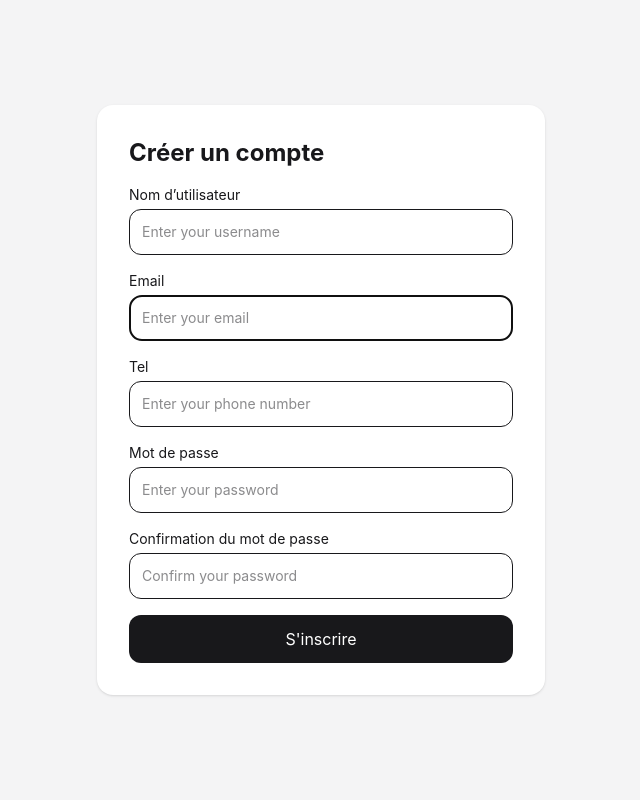
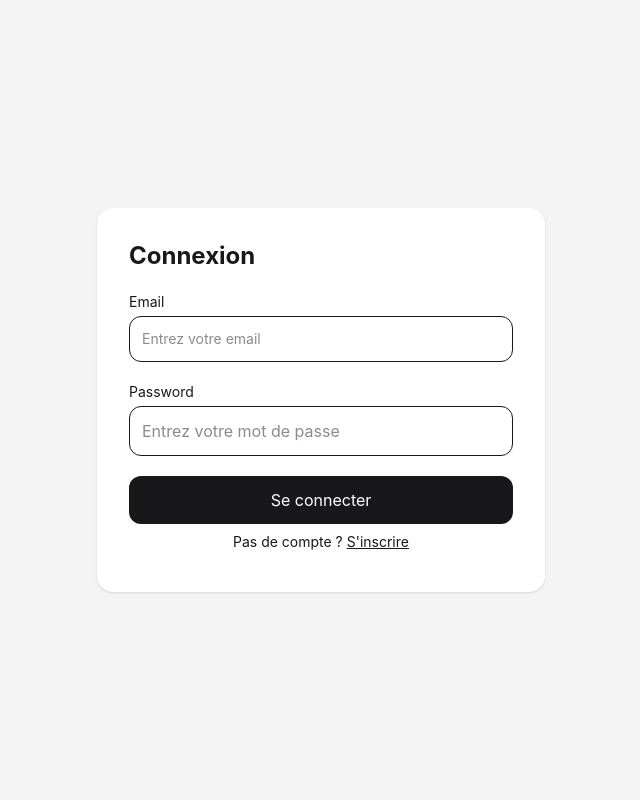
Before and after one commit to Teddere/workflow, a Django app: page /login/ in a window 1280 px wide. Shown: the whole page, without its empty margins (319-959 px from the left). Run offline with Django 5.2, Linux system fonts and the light colour scheme.

Commit message:
login completed

```diff
--- a/apps/account/forms.py
+++ b/apps/account/forms.py
@@ -8,36 +8,60 @@ class RegisterForm(UserCreationForm):
     class Meta:
         model = User
         fields = ('username','email','tel')
-
         widgets = {
             'username': forms.TextInput(
                 attrs={
-                    'class': 'w-full rounded-xl border p-3 text-sm',
-                    'placeholder': 'Enter your username',
-                }
-            ),
+                    'class':'w-full rounded-xl border p-3 text-sm',
+                    'placeholder': 'Entrez votre nom utilisateur',
+                }),
             'email': forms.EmailInput(
                 attrs={
-                    'class': 'w-full rounded-xl border p-3 text-sm',
-                    'placeholder': 'Enter your email',
+                    'class':'w-full rounded-xl border p-3 text-sm',
+                    'placeholder': 'Entrez votre email',
                 }
             ),
             'tel': forms.TextInput(
                 attrs={
                     'type':'tel',
-                    'class': 'w-full rounded-xl border p-3 text-sm',
-                    'placeholder': 'Enter your phone number',
+                    'class':'w-full rounded-xl border p-3 text-sm',
+                    'placeholder': 'Entrez votre numéro de téléphone'
                 }
             )
         }
-
+        labels = {
+            'tel':'Téléphone',
+            'email':'E-mail',
+        }
     def __init__(self, *args, **kwargs):
         super().__init__(*args, **kwargs)
         self.fields['password1'].widget.attrs.update({
-            'class': 'w-full rounded-xl border p-3 text-sm',
-            'placeholder': 'Enter your password',
+            'class':'w-full rounded-xl border p-3 text-sm',
+            'placeholder':'Entrez votre mot de passe'
         })
         self.fields['password2'].widget.attrs.update({
-            'class': 'w-full rounded-xl border p-3 text-sm',
-            'placeholder': 'Confirm your password',
+            'class':'w-full rounded-xl border p-3 text-sm',
+            'placeholder':'Confirmez votre mot de passe'
         })
+
+
+class LoginForm(forms.Form):
+    email = forms.EmailField(
+        widget=forms.EmailInput(
+            attrs={
+                'class': 'w-full rounded-xl border p-3 text-sm',
+                'placeholder': 'Entrez votre email',
+                'autocomplete': 'email'
+            }
+        )
+    )
+
+    password = forms.CharField(
+        widget=forms.PasswordInput(
+            attrs={
+                'class': 'w-full rounded-xl border p-3',
+                'placeholder': 'Entrez votre mot de passe',
+                'autocomplete': 'password',
+            }
+        )
+
+    )
--- a/apps/account/urls.py
+++ b/apps/account/urls.py
@@ -4,5 +4,7 @@ from . import views
 app_name= 'account'
 
 urlpatterns = [
-    path('login/',views.register_view,name='login'),
+    path('register/',views.register_view,name='register'),
+    path('login/',views.login_view,name='login'),
+    path('logout/',views.logout_view,name='logout'),
 ]
--- a/apps/account/views.py
+++ b/apps/account/views.py
@@ -1,8 +1,43 @@
-from django.shortcuts import render
-from .forms import RegisterForm
+from django.shortcuts import render, redirect
+from django.contrib import messages
+from django.contrib.auth import authenticate,login,logout
+from django.views.decorators.http import require_POST
+from .forms import RegisterForm,LoginForm
 
 
 def register_view(request):
-    form = RegisterForm()
 
+    if request.method == 'POST':
+        form = RegisterForm(request.POST)
+
+        if form.is_valid():
+            form.save()
+            return redirect('account:login')
+    else:
+        form = RegisterForm()
     return render(request, 'account/register.html', {'form': form})
+
+def login_view(request):
+    if request.method == 'POST':
+        form = LoginForm(request.POST)
+
+        if form.is_valid():
+            user = authenticate(
+                request,email=form.cleaned_data['email'],
+                password=form.cleaned_data['password']
+            )
+            if user is not None:
+                login(request, user)
+                return redirect('dashboard:home')
+            messages.error(request, 'E-mail ou mot de passe incorrect !')
+        else:
+            messages.error(request, 'Veuillez entrer un email et un mot de passe !')
+
+    else:
+        form = LoginForm()
+    return render(request, 'account/login.html', {'form': form})
+
+@require_POST
+def logout_view(request):
+    logout(request)
+    return redirect('account:login')
--- a/apps/dashboard/urls.py
+++ b/apps/dashboard/urls.py
@@ -4,5 +4,5 @@ from . import views
 app_name= 'dashboard'
 
 urlpatterns = [
-    path('',views.home,name='name'),
+    path('',views.home,name='home'),
 ]
--- a/static/css/styles.css
+++ b/static/css/styles.css
@@ -250,11 +262,17 @@
   .mx-auto {
     margin-inline: auto;
   }
+  .my-2 {
+    margin-block: calc(var(--spacing) * 2);
+  }
   .my-3 {
     margin-block: calc(var(--spacing) * 3);
   }
   .mt-2 {
     margin-top: calc(var(--spacing) * 2);
+  }
+  .mt-3 {
+    margin-top: calc(var(--spacing) * 3);
   }
   .mt-4 {
     margin-top: calc(var(--spacing) * 4);
@@ -323,9 +347,27 @@
   .flex-1 {
     flex: 1;
   }
+  .flex-shrink {
+    flex-shrink: 1;
+  }
+  .shrink {
+    flex-shrink: 1;
+  }
+  .shrink-0 {
+    flex-shrink: 0;
+  }
+  .border-collapse {
+    border-collapse: collapse;
+  }
   .-translate-x-full {
     --tw-translate-x: -100%;
     translate: var(--tw-translate-x) var(--tw-translate-y);
+  }
+  .cursor-pointer {
+    cursor: pointer;
+  }
+  .resize {
+    resize: both;
   }
   .auto-rows-min {
     grid-auto-rows: min-content;
@@ -375,6 +420,14 @@
     margin-block-start: calc(calc(var(--spacing) * 4) * var(--tw-space-y-reverse));
     margin-block-end: calc(calc(var(--spacing) * 4) * calc(1 - var(--tw-space-y-reverse)));
   }
+  :where(.space-y-5 > :not(:last-child)) {
+    --tw-space-y-reverse: 0;
+    margin-block-start: calc(calc(var(--spacing) * 5) * var(--tw-space-y-reverse));
+    margin-block-end: calc(calc(var(--spacing) * 5) * calc(1 - var(--tw-space-y-reverse)));
+  }
+  .overflow-hidden {
+    overflow: hidden;
+  }
   .rounded {
     border-radius: 0.25rem;
   }
@@ -482,6 +548,9 @@
   }
   .pb-2 {
     padding-bottom: calc(var(--spacing) * 2);
+  }
+  .text-center {
+    text-align: center;
   }
   .text-left {
     text-align: left;
@@ -557,16 +626,15 @@
   .uppercase {
     text-transform: uppercase;
   }
+  .underline {
+    text-decoration-line: underline;
+  }
   .antialiased {
     -webkit-font-smoothing: antialiased;
     -moz-osx-font-smoothing: grayscale;
   }
   .opacity-0 {
     opacity: 0%;
-  }
-  .shadow {
-    --tw-shadow: 0 1px 3px 0 var(--tw-shadow-color, rgb(0 0 0 / 0.1)), 0 1px 2px -1px var(--tw-shadow-color, rgb(0 0 0 / 0.1));
-    box-shadow: var(--tw-inset-shadow), var(--tw-inset-ring-shadow), var(--tw-ring-offset-shadow), var(--tw-ring-shadow), var(--tw-shadow);
   }
   .shadow-md {
     --tw-shadow: 0 4px 6px -1px var(--tw-shadow-color, rgb(0 0 0 / 0.1)), 0 2px 4px -2px var(--tw-shadow-color, rgb(0 0 0 / 0.1));
@@ -759,6 +831,11 @@
   inherits: false;
   initial-value: 0 0 #0000;
 }
+@property --tw-outline-style {
+  syntax: "*";
+  inherits: false;
+  initial-value: solid;
+}
 @property --tw-duration {
   syntax: "*";
   inherits: false;
@@ -791,6 +868,7 @@
       --tw-ring-offset-width: 0px;
       --tw-ring-offset-color: #fff;
       --tw-ring-offset-shadow: 0 0 #0000;
+      --tw-outline-style: solid;
       --tw-duration: initial;
       --tw-ease: initial;
     }
--- /dev/null
+++ b/templates/account/login.html
@@ -0,0 +1,42 @@
+{% load static %}
+<!doctype html>
+<html lang="fr">
+    <head>
+        <meta charset="UTF-8">
+        <meta name="viewport"
+              content="width=device-width, user-scalable=no, initial-scale=1.0, maximum-scale=1.0, minimum-scale=1.0">
+        <meta http-equiv="X-UA-Compatible" content="ie=edge">
+        <title>Connexion | workflow</title>
+        <link rel="stylesheet" href="{% static 'css/styles.css' %}">
+    </head>
+    <body class="bg-zinc-100 text-zinc-900 antialiased">
+        <main class="flex min-h-screen items-center justify-center p-5">
+            <form  method="post" class="w-full max-w-md space-y-5 rounded-2xl bg-white p-8 shadow-sm">
+                {% csrf_token %}
+                <h1 class="text-2xl font-bold">Connexion</h1>
+                {% if messages %}
+                    {% for message in messages %}
+                        <p class="text-sm text-red-600">{{ message.message }}</p>
+                    {% endfor %}
+                {% endif %}
+                {% for field in form  %}
+                    <div>
+                        <label for="{{ field.id_for_label }}" class="mb-1 block text-sm">
+                            {{ field.label }}
+                        </label>
+                        {{ field }}
+                    </div>
+                {% endfor %}
+                <div>
+                    <button type="submit" class="w-full rounded-xl bg-zinc-900 p-3 text-white cursor-pointer">
+                        Se connecter
+                    </button>
+                    <p class="block text-center text-sm my-2">
+                        Pas de compte ?
+                        <a class="underline" href="{% url 'account:register' %}">S'inscrire</a>
+                    </p>
+                </div>
+            </form>
+        </main>
+    </body>
+</html>
--- a/templates/account/register.html
+++ b/templates/account/register.html
@@ -6,7 +6,7 @@
         <meta name="viewport"
               content="width=device-width, user-scalable=no, initial-scale=1.0, maximum-scale=1.0, minimum-scale=1.0">
         <meta http-equiv="X-UA-Compatible" content="ie=edge">
-        <title>Account | workflow</title>
+        <title>Créer | workflow</title>
         <link rel="stylesheet" href="{% static 'css/styles.css' %}">
     </head>
     <body class="bg-zinc-100 text-zinc-900 antialiased">
@@ -25,9 +25,12 @@
                         {% endfor %}
                     </div>
                 {% endfor %}
-            <button class="w-full rounded-xl bg-zinc-900 p-3 text-white">
+            <button class="w-full rounded-xl bg-zinc-900 p-3 text-white cursor-pointer">
                 S'inscrire
             </button>
+                <a href="{% url 'account:login' %}" class="block text-center text-sm underline">
+                    Se connecter
+                </a>
             </form>
         </main>
     </body>
```
Also changed, not shown: other parts of static/css/styles.css (+41 -3 lines), templates/components/header.html (+20 -0 lines).
